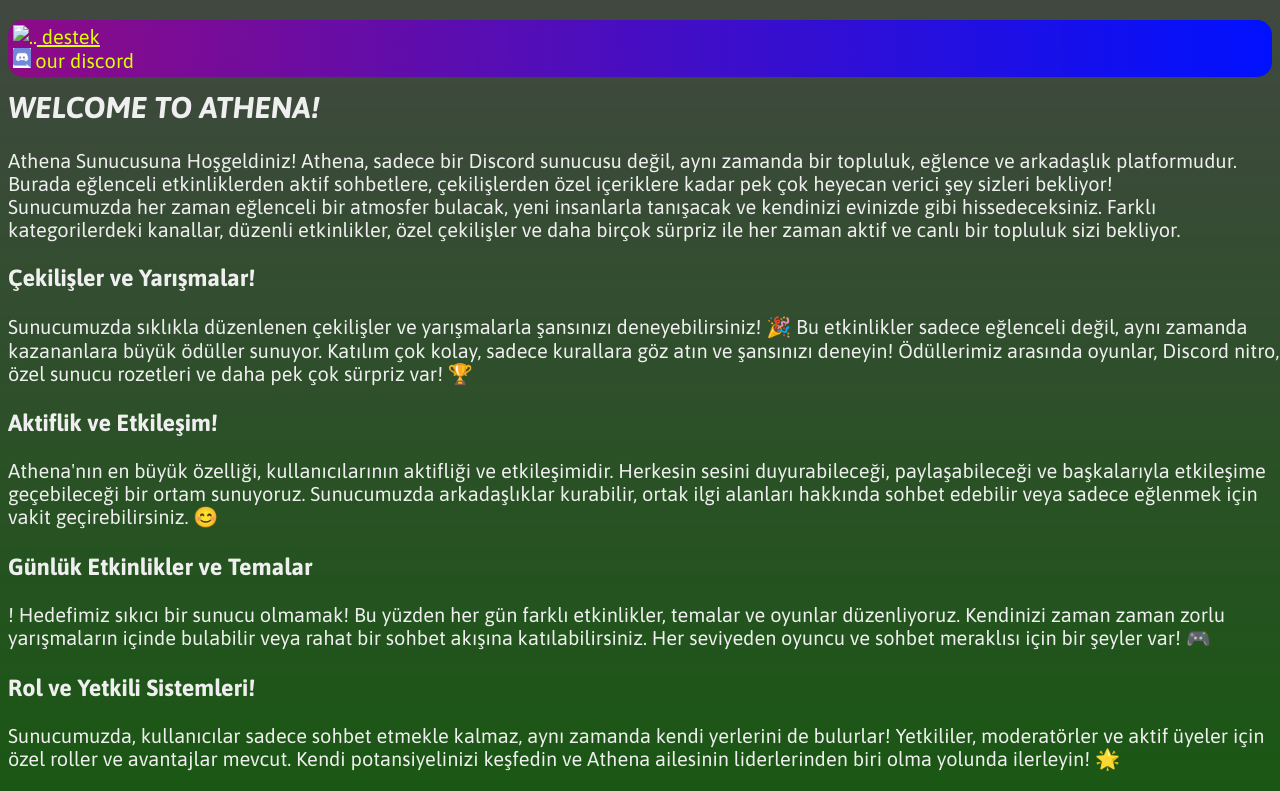
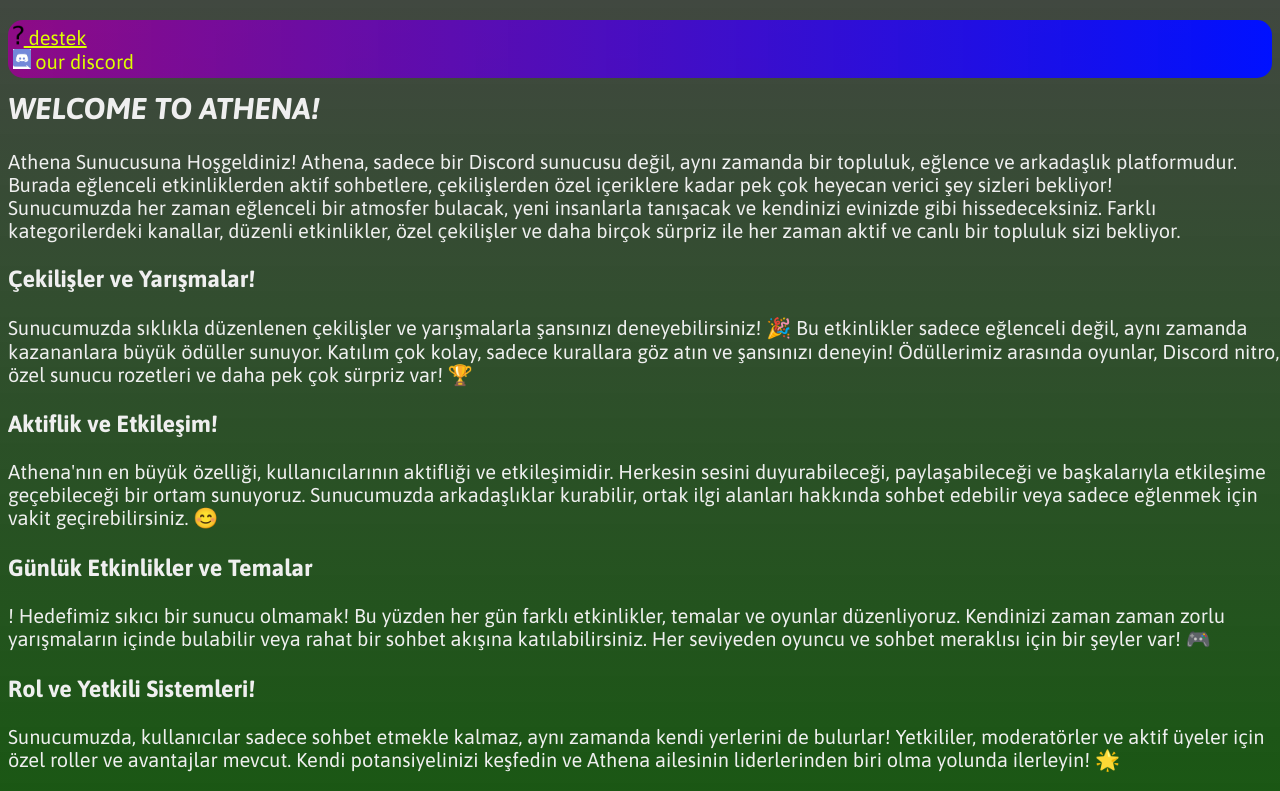
Before and after one commit to Enes35izmir/mainmenuOZEL, a plain HTML site: page index.html in a window 1280 px wide. Shown: the top 791 px of the page. Drawn offline with Linux system fonts and the light colour scheme.

Commit message:
Update index.html SORU İŞARETİ İSİM DÜZELTME

```diff
--- a/index.html
+++ b/index.html
@@ -40,7 +40,7 @@
 
  <!--! burası menü -->
     <div class="ustmenu">
-        <img src="soruisareti.jpg" alt=".." style="height: 20px; width: auto;"><a class="denm" href="mailto:enesmansur3535@gmail.com"> destek</a>
+        <img src="soruisaretiathena.jpg" alt=".." style="height: 20px; width: auto;"><a class="denm" href="mailto:enesmansur3535@gmail.com"> destek</a>
         <br>
         <img src="drddd.jpg" alt="logo not found" style="height: 20px; width: auto;"> our discord
     </div>
```
